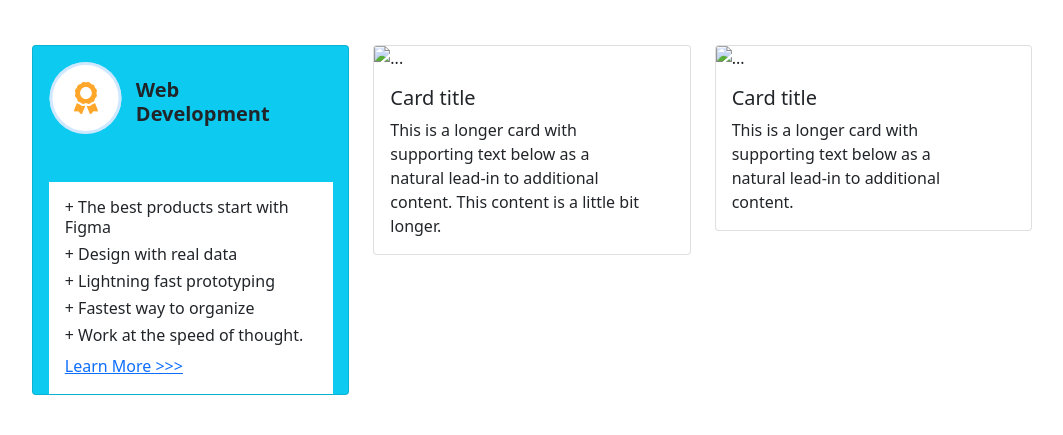
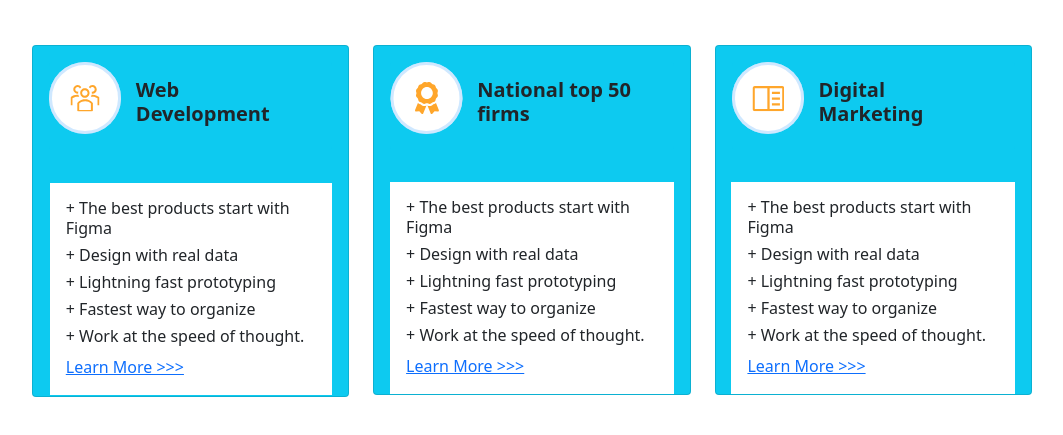
Before and after one commit to FBW44-2/sprint-phil-giorgos-ahmad, a plain HTML site: page index.html in a window 1280 px wide. Shown: the part 155-590 px from the top of the page, without its empty margins (108-1171 px from the left). Drawn offline with nearby package versions, Linux system fonts and the light colour scheme.

Commit message:
added another card

```diff
--- a/index.html
+++ b/index.html
@@ -27,11 +27,11 @@
 
         <div class="col ">
           <div class="card bg-info ">
-         <div class="m-3 h-100 ">
+         <div class="m-3 ">
              <div class="card mb-3 bg-info border-0" style="max-width: 100%;">
                 <div class="row g-0">
                   <div class="col-md-3">
-                    <img src="/src/images/icn-circle circle-md primary-color (1).svg" alt="...">
+                    <img src="/src/images/icn-circle circle-md primary-color (2).svg" alt="...">
                   </div>
                   <div class="col-md-9">
                     <div class="card-body">
@@ -43,7 +43,7 @@
               </div>
            </div>
 
-            <div class="card-body container bg-white ">
+            <div class="card-body container bg-white border border-info ">
               <h6 class="card-title">+  The best products start
                 with Figma</h6>
                 <h6 class="card-title">+ Design with real data</h6>
@@ -58,22 +58,65 @@
 
 
         <div class="col">
-          <div class="card">
-            <img src="..." class="card-img-top" alt="...">
-            <div class="card-body">
-              <h5 class="card-title">Card title</h5>
-              <p class="card-text">This is a longer card with supporting text below as a natural lead-in to additional content. This content is a little bit longer.</p>
-            </div>
-          </div>
+            <div class="card bg-info ">
+                <div class="m-3 ">
+                    <div class="card mb-3 bg-info border-0" style="max-width: 100%;">
+                       <div class="row g-0">
+                         <div class="col-md-3">
+                           <img src="/src/images/icn-circle circle-md primary-color (1).svg" alt="...">
+                         </div>
+                         <div class="col-md-9">
+                           <div class="card-body">
+                             <h5 class="card-title fw-bold">National top 50 firms</h5>
+
+                           </div>
+                         </div>
+                       </div>
+                     </div>
+                  </div>
+
+                   <div class="card-body container bg-white ">
+                     <h6 class="card-title">+  The best products start
+                        with Figma</h6>
+                       <h6 class="card-title">+ Design with real data</h6>
+                       <h6 class="card-title">+ Lightning fast prototyping</h6>
+                       <h6 class="card-title">+ Fastest way to organize</h6>
+                       <h6 class="card-title">+ Work at the speed of thought.</h6>
+                       <a href="#">Learn More >>></a>
+
+                   </div>
+                 </div>
         </div>
+
         <div class="col">
-          <div class="card">
-            <img src="..." class="card-img-top" alt="...">
-            <div class="card-body">
-              <h5 class="card-title">Card title</h5>
-              <p class="card-text">This is a longer card with supporting text below as a natural lead-in to additional content.</p>
-            </div>
-          </div>
+            <div class="card bg-info ">
+                <div class="m-3 ">
+                    <div class="card mb-3 bg-info border-0" style="max-width: 100%;">
+                       <div class="row g-0">
+                         <div class="col-md-3">
+                           <img src="/src/images/icn-circle circle-md primary-color.svg" alt="...">
+                         </div>
+                         <div class="col-md-9">
+                           <div class="card-body">
+                             <h5 class="card-title fw-bold">Digital Marketing</h5>
+
+                           </div>
+                         </div>
+                       </div>
+                     </div>
+                  </div>
+
+                   <div class="card-body container bg-white ">
+                     <h6 class="card-title">+  The best products start
+                       with Figma</h6>
+                       <h6 class="card-title">+ Design with real data</h6>
+                       <h6 class="card-title">+ Lightning fast prototyping</h6>
+                       <h6 class="card-title">+ Fastest way to organize</h6>
+                       <h6 class="card-title">+ Work at the speed of thought.</h6>
+                       <a href="#">Learn More >>></a>
+
+                   </div>
+                 </div>
         </div>
 
       </div>
```
Also changed, not shown: scss/main.scss (line endings or trailing spaces).
